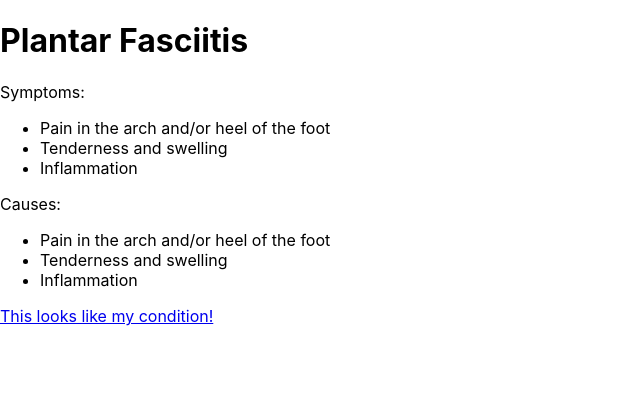
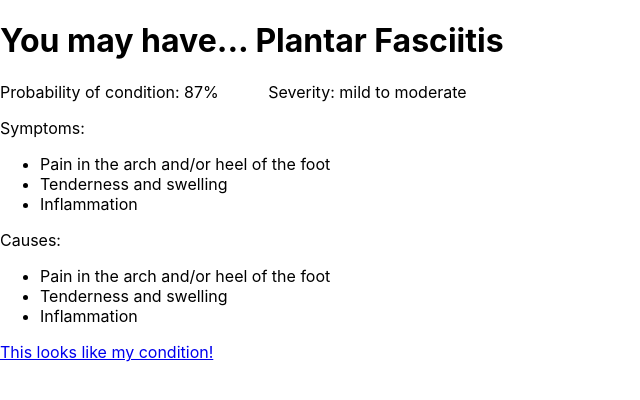
Before and after one commit to isaac-w18/hackduke2022, a React (Create React App) app in the folder dr.match/: page /plantar in a window 1280 px wide. Shown: the top 400 px of the page, without its empty margins (0-640 px from the left). Built offline with nearby package versions, Linux system fonts and the light colour scheme.

Commit message:
Plantar Updates

```diff
--- a/dr.match/src/App.js
+++ b/dr.match/src/App.js
@@ -19,7 +19,7 @@ function App() {
           {/* This route is for home component
           with exact path "/", in component props
           we passes the imported component*/}
-          <Route exact path="/" element={<Home />} />
+          <Route path="/" element={<Home />} />
 
           {/* This route is for about component
           with exact path "/about", in component
--- a/dr.match/src/components/Home.js
+++ b/dr.match/src/components/Home.js
@@ -5,10 +5,14 @@ import '../App.css';
 const Home = () => {
   return (
     <div className="App">
-      <header className="App-header">
-      </header>
-      <p></p>
-      <img src="../../public/drMatch.png" alt="Your go-to physician finder."></img>
+      <div>
+        <header className="App-header">
+        </header>
+      </div>
+      <div>
+        <h1>Dr. Match</h1>
+        <img src="../../public/drMatch.png" alt="Your go-to physician finder."></img>
+      </div>
     </div>
   );
 };
--- a/dr.match/src/components/PlantarFasciitis.js
+++ b/dr.match/src/components/PlantarFasciitis.js
@@ -1,13 +1,15 @@
 import React from "react";
 
-import { Outlet, Link } from "react-router-dom";
+import {Outlet, Link } from "react-router-dom";
 
 const plantar = () => {
       return (
         <div>
             <header className="Plantar-header">
             </header>
-          <h1>Plantar Fasciitis</h1>
+          <h1>You may have... Plantar Fasciitis</h1>
+          <p>Probability of condition: 87% &nbsp; &nbsp; &nbsp; &nbsp; &nbsp; Severity: mild to moderate</p>
+
           <p>Symptoms:</p>
             <ul>
                 <li>Pain in the arch and/or heel of the foot</li>
```
